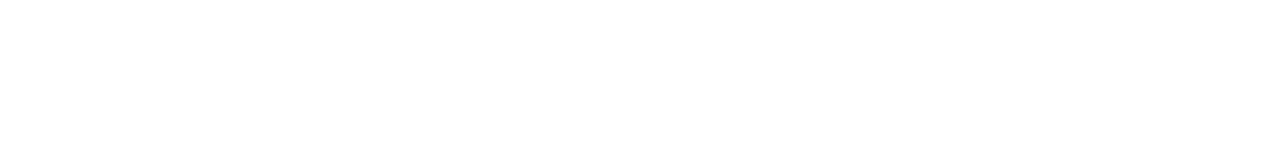
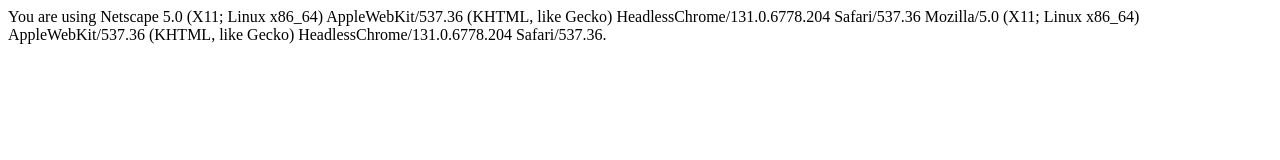
Before and after one commit to acciojob/browser-info-nvnKr09, a website: page main.html in a window 1280 px wide. Drawn offline with Linux system fonts and the light colour scheme.

Commit message:
created a submission

```diff
--- a/main.html
+++ b/main.html
@@ -8,6 +8,10 @@
 
 <body>
 	<!-- the entire body must be written by student -->
+	<div id="browser-info">
+
+	</div>
+
     <script type="text/javascript" src="./script.js">
 </script>
 
--- a/script.js
+++ b/script.js
@@ -1 +1,6 @@
 //your JS code here. If required.
+const div = document.getElementById('browser-info');
+
+div.innerHTML = `
+	You are using ${navigator.appName} ${navigator. appVersion} ${navigator.userAgent}.
+`
```
